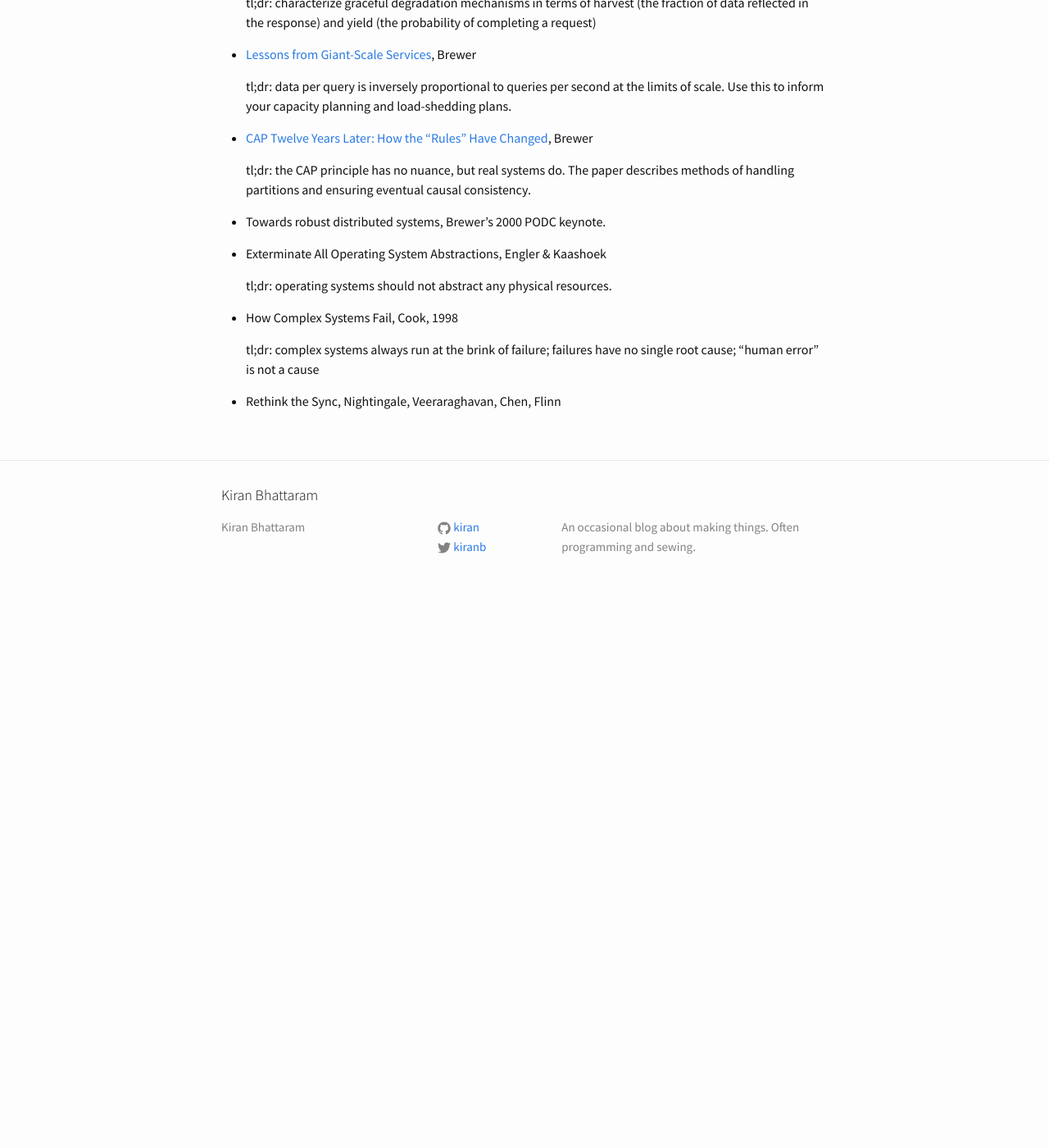
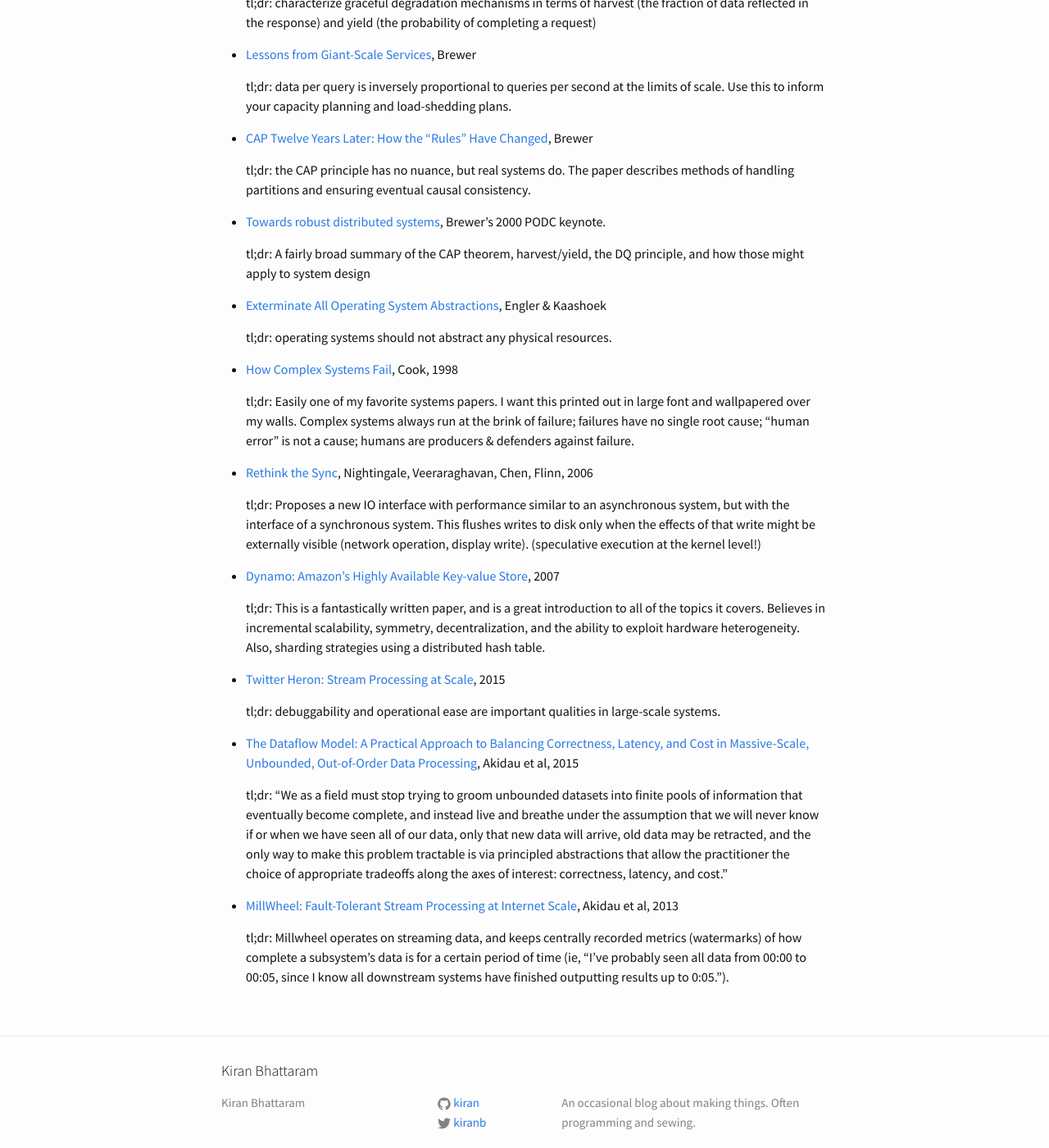
Before and after one commit to kiran/kiran.github.io, a Jekyll site: the page built from papers.md, in a window 1280 px wide and 1400 px high, scrolled down 275 px. Shown: the whole window at 82% size. Built offline with Jekyll 4.4.1, drawn with Linux system fonts in a browser that asks for light colours; before the commit the page ends 1014 px from its top, so only the background shows below that.

Commit message:
updated papers listing

```diff
--- a/papers.md
+++ b/papers.md
@@ -18,14 +18,34 @@
 
   tl;dr: the CAP principle has no nuance, but real systems do. The paper describes methods of handling partitions and ensuring eventual causal consistency.
 
-- Towards robust distributed systems, Brewer's 2000 PODC keynote.
+- [Towards robust distributed systems](https://www.cs.berkeley.edu/~brewer/cs262b-2004/PODC-keynote.pdf), Brewer's 2000 PODC keynote.
 
-- Exterminate All Operating System Abstractions, Engler & Kaashoek
+  tl;dr: A fairly broad summary of the CAP theorem, harvest/yield, the DQ principle, and how those might apply to system design
+
+- [Exterminate All Operating System Abstractions](http://www.cs.berkeley.edu/~brewer/cs262b/hotos-exokernel.pdf), Engler & Kaashoek
 
   tl;dr: operating systems should not abstract any physical resources.
 
-- How Complex Systems Fail, Cook, 1998
+- [How Complex Systems Fail](http://web.mit.edu/2.75/resources/random/How%20Complex%20Systems%20Fail.pdf), Cook, 1998
 
-  tl;dr: complex systems always run at the brink of failure; failures have no single root cause; "human error" is not a cause
+  tl;dr: Easily one of my favorite systems papers. I want this printed out in large font and wallpapered over my walls. Complex systems always run at the brink of failure; failures have no single root cause; "human error" is not a cause; humans are producers & defenders against failure.
 
-- Rethink the Sync, Nightingale, Veeraraghavan, Chen, Flinn
+- [Rethink the Sync](https://www.usenix.org/legacy/event/osdi06/tech/nightingale/nightingale.pdf), Nightingale, Veeraraghavan, Chen, Flinn, 2006
+
+  tl;dr: Proposes a new IO interface with performance similar to an asynchronous system, but with the interface of a synchronous system. This flushes writes to disk only when the effects of that write might be externally visible (network operation, display write). (speculative execution at the kernel level!)
+
+- [Dynamo: Amazon's Highly Available Key-value Store](http://www.allthingsdistributed.com/files/amazon-dynamo-sosp2007.pdf), 2007
+
+  tl;dr: This is a fantastically written paper, and is a great introduction to all of the topics it covers. Believes in incremental scalability, symmetry, decentralization, and the ability to exploit hardware heterogeneity. Also, sharding strategies using a distributed hash table.
+
+- [Twitter Heron: Stream Processing at Scale](http://dl.acm.org/citation.cfm?id=2742788), 2015
+
+  tl;dr: debuggability and operational ease are important qualities in large-scale systems.
+
+- [The Dataflow Model: A Practical Approach to Balancing Correctness, Latency, and Cost in Massive-Scale, Unbounded, Out-of-Order Data Processing](http://static.googleusercontent.com/media/research.google.com/en//pubs/archive/43864.pdf), Akidau et al, 2015
+
+  tl;dr: "We as a field must stop trying to groom unbounded datasets into finite pools of information that eventually become complete, and instead live and breathe under the assumption that we will never know if or when we have seen all of our data, only that new data will arrive, old data may be retracted, and the only way to make this problem tractable is via principled abstractions that allow the practitioner the choice of appropriate tradeoffs along the axes of interest: correctness, latency, and cost."
+
+- [MillWheel: Fault-Tolerant Stream Processing at Internet Scale](http://www.cs.cmu.edu/~pavlo/courses/fall2013/static/papers/p734-akidau.pdf), Akidau et al, 2013
+
+  tl;dr: Millwheel operates on streaming data, and keeps centrally recorded metrics (watermarks) of how complete a subsystem's data is for a certain period of time (ie, "I've probably seen all data from 00:00 to 00:05, since I know all downstream systems have finished outputting results up to 0:05.").
```
Also changed, not shown: _posts/2015-11-09-cap-twelve-years-later.md (added, +115 -0 lines).
